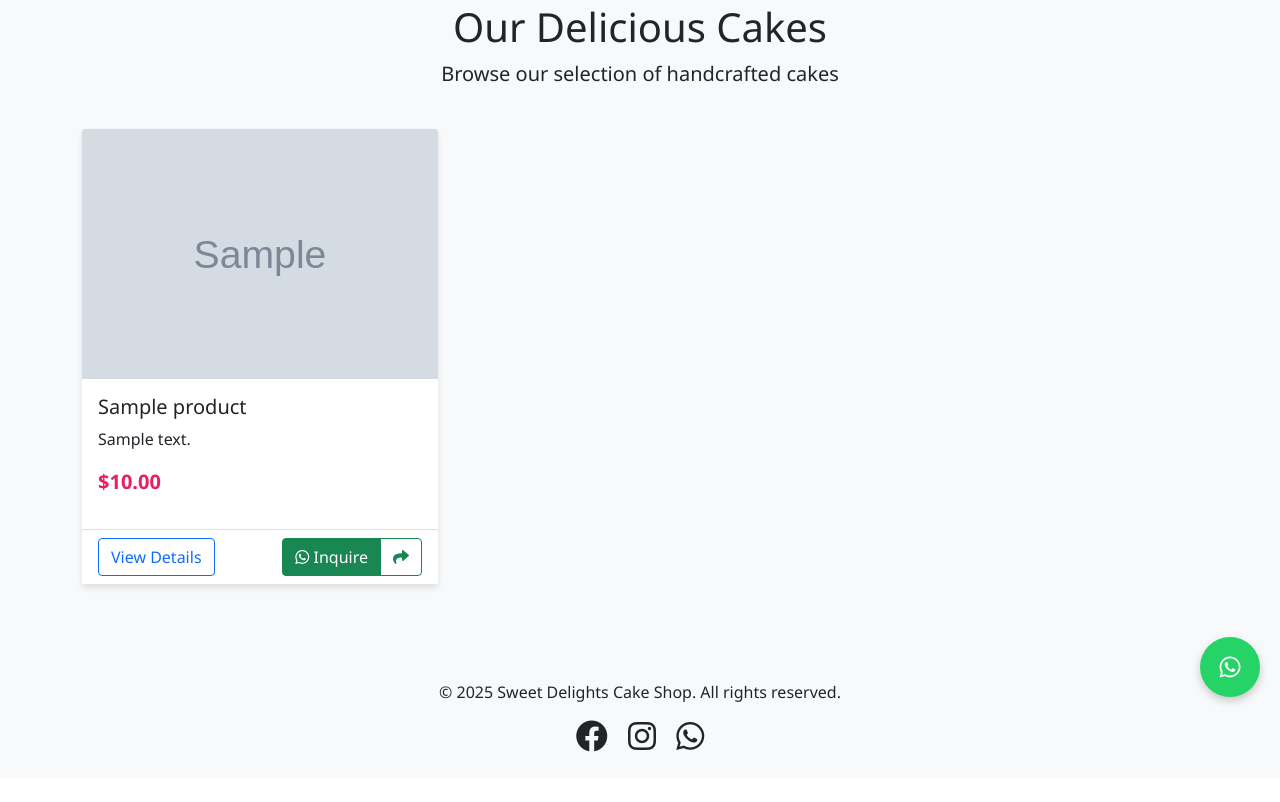
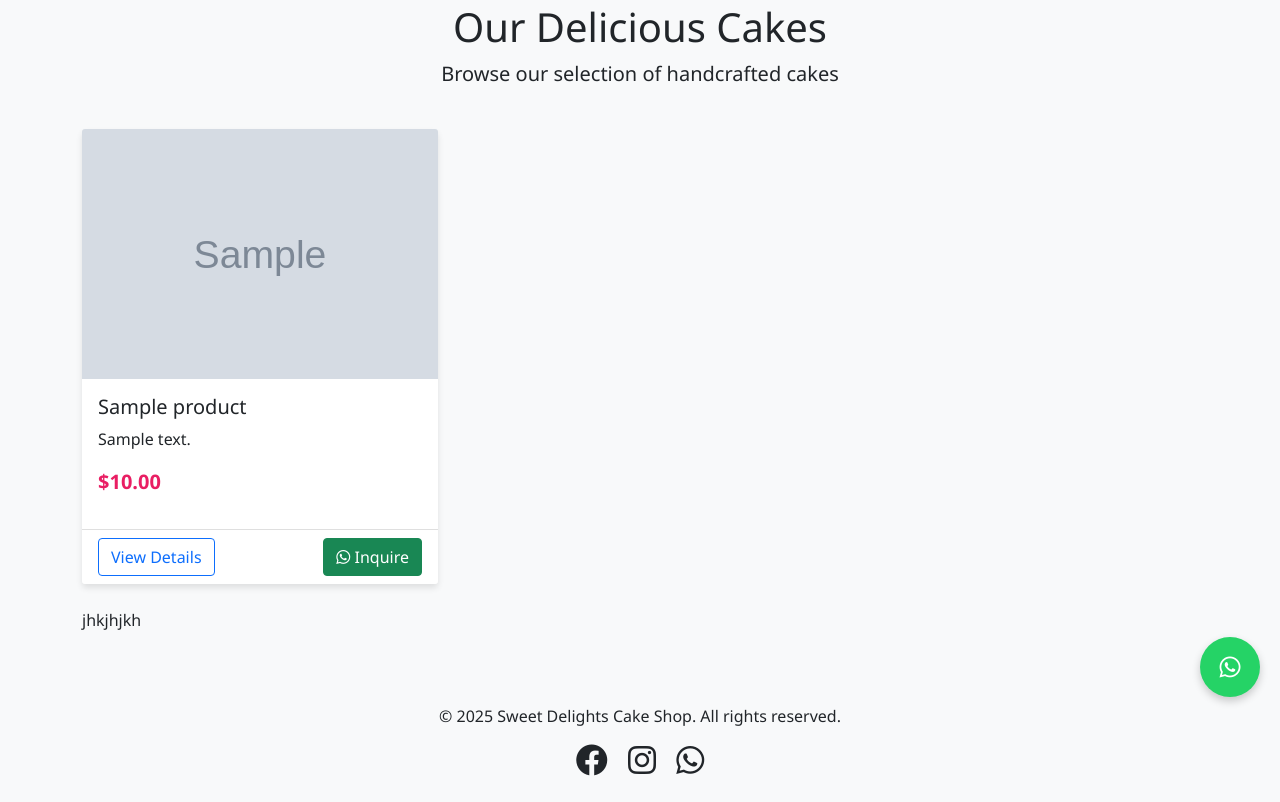
Before and after one commit to Sindhuja876/cakeshop, a CodeIgniter app: page /whatsapp/index.php/shop/index in a window 1280 px wide. Shown: the part 83-885 px from the top of the page. Before the commit the page ends 835 px from the top, so only its background shows below. Run offline with CodeIgniter, Linux system fonts and the light colour scheme; tables that the repository leaves empty or names only in its code hold one stand-in row (values such as "Sample post"); grey boxes marked "Sample" are stand-in pictures; data that the repository does not hold is empty.

Commit message:
changed made

```diff
--- a/application/views/shop/index.php
+++ b/application/views/shop/index.php
@@ -16,22 +16,16 @@
                 <p class="price">$<?php echo number_format($product->price, 2); ?></p>
             </div>
            <div class="card-footer bg-white">
-    <div class="d-flex justify-content-between align-items-center">
+             <div class="d-flex justify-content-between">
                         <a href="<?php echo site_url('shop/product/' . $product->id); ?>" class="btn btn-outline-primary">View Details</a>
-
                         <?php if (!empty($product->whatsapp_catalog_id)): ?>
-            <div class="btn-group">
-                <a href="https://wa.me/<?php echo $whatsapp_number; ?>?text=Hi,%20I'm%20interested%20in%20<?php echo urlencode($product->name); ?>%20(Product ID: <?php echo $product->whatsapp_catalog_id; ?>)"
-                   class="btn btn-success" target="_blank" data-bs-toggle="tooltip" title="Inquire on WhatsApp">
+                        <a href="https://wa.me/9750719814?text=Hi,%20I'm%20interested%20in%20<?php echo urlencode($product->name); ?>%20(Product ID: <?php echo $product->whatsapp_catalog_id; ?>)"
+                        class="btn btn-success" target="_blank">
                             <i class="fab fa-whatsapp"></i> Inquire
                         </a>
-                <a href="whatsapp://send?text=Check out this <?php echo urlencode($product->name); ?> at <?php echo urlencode(site_url('shop/product/' . $product->id)); ?>"
-                   class="btn btn-outline-success" data-bs-toggle="tooltip" title="Share via WhatsApp">
-                    <i class="fas fa-share"></i>
-                </a>
-            </div>
+
                             <?php else: ?>
-            <span class="text-muted small">Not on WhatsApp yet</span>
+                            <span class="text-muted">Not on WhatsApp yet</span>
                             <?php endif; ?>
               </div>
             </div>
@@ -39,3 +33,5 @@
     </div>
     <?php endforeach; ?>
 </div>
+
+jhkjhjkh
```
Lines whose indentation alone changed are shown as unchanged.
